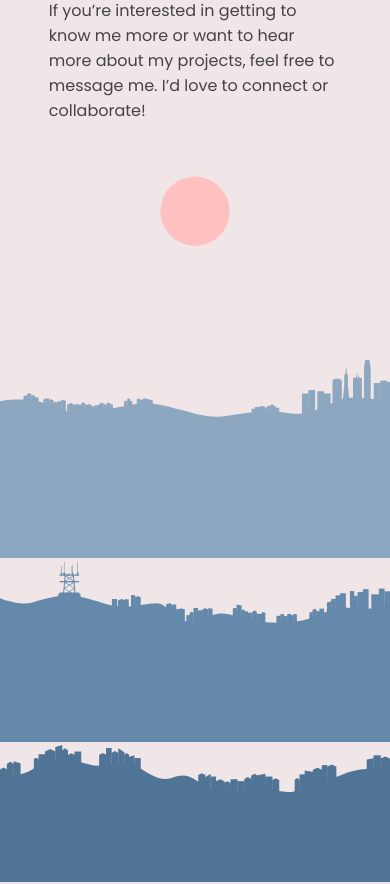
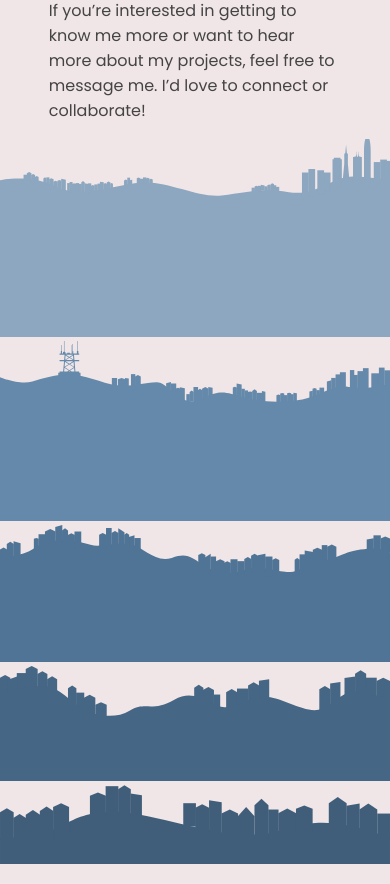
Before and after one commit to aktov/Portfolio, a React (Create React App) app: page / in a window 390 px wide. Shown: the part 3420-4304 px from the top of the page. Built offline with nearby package versions, Linux system fonts and the light colour scheme.

Commit message:
Fixing about background parallax on mobile

```diff
--- a/src/components/Pages/About.js
+++ b/src/components/Pages/About.js
@@ -224,42 +224,35 @@ class About extends React.Component {
         :
         <>
           <div className='background_about'>
-            <Parallax y={[-100,100]} styleOuter={{overflow: 'visible'}}>
-              <img
-                  src={layer6}
-                  alt={'background'}
-                  style={{width:'100%'}}
-              />
-            </Parallax>
-            <Parallax y={[-100,100]} styleOuter={{position: 'relative', overflow: 'visible'}}>
+            <Parallax y={[-50,50]} styleOuter={{position: 'relative', overflow: 'visible'}}>
               <img
                   src={layer5}
                   alt={'background'}
                   style={{width:'100%'}}
               />
             </Parallax>
-            <Parallax y={[-100,100]} styleOuter={{overflow: 'visible'}}>
+            <Parallax y={[-50,50]} styleOuter={{overflow: 'visible'}}>
               <img
                   src={layer4}
                   alt={'background'}
                   style={{width:'100%'}}
               />
             </Parallax>
-            <Parallax y={[-100,100]} styleOuter={{overflow: 'visible'}}>
+            <Parallax y={[-50,50]} styleOuter={{overflow: 'visible'}}>
               <img
                   src={layer3}
                   alt={'background'}
                   style={{width:'100%'}}
               />
             </Parallax>
-            <Parallax y={[-100,100]} styleOuter={{overflow: 'visible'}}>
+            <Parallax y={[-50,50]} styleOuter={{overflow: 'visible'}}>
               <img
                   src={layer2}
                   alt={'background'}
                   style={{width:'100%'}}
               />
             </Parallax>
-            <Parallax y={[-100,100]}>
+            <Parallax y={[-50,50]}>
               <img
                   src={layer1}
                   alt={'background'}
```
